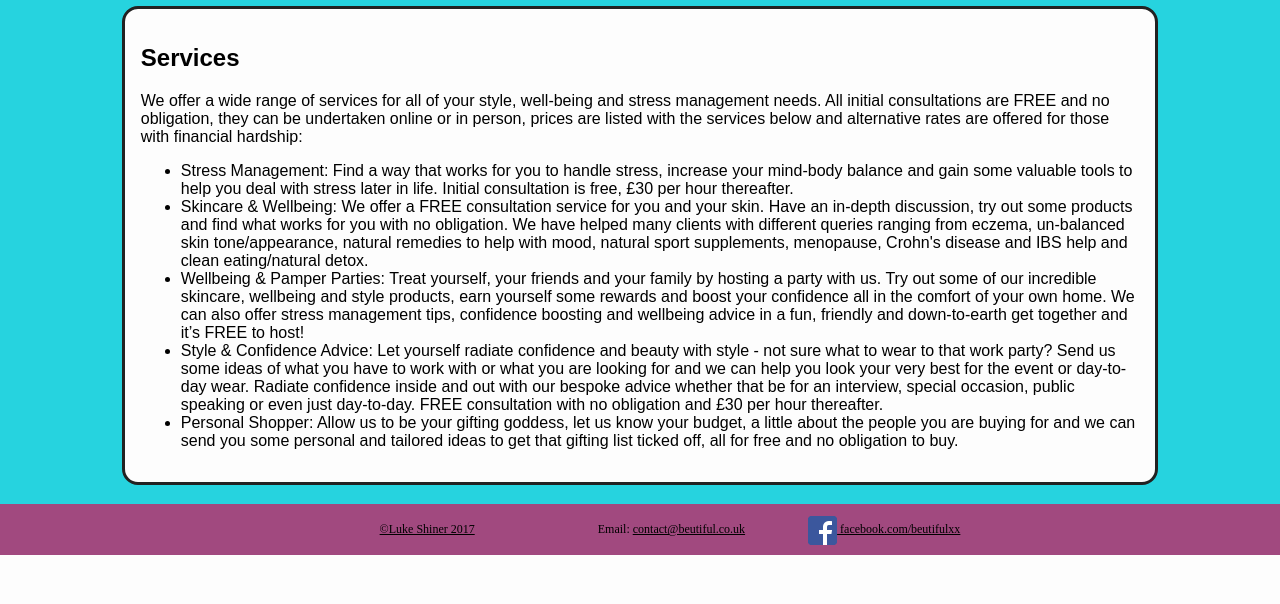
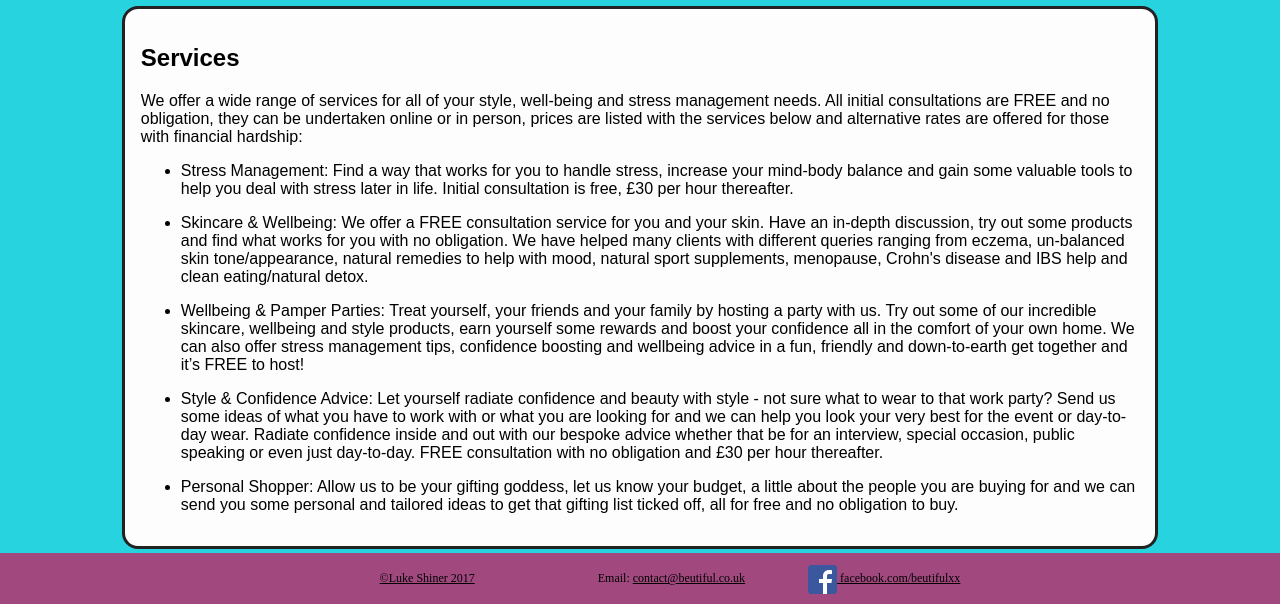
Before and after one commit to axevalley/beutiful, a Django app: page /services/ in a window 1280 px wide. Shown: the part 245-849 px from the top of the page. Before the commit the page ends 800 px from the top, so only its background shows below. Run offline with Django 3.2, Linux system fonts and the light colour scheme; some web fonts are replaced.

Commit message:
Spaces bullets on services page

```diff
--- a/beutifulhome/static/css/beutiful.css
+++ b/beutifulhome/static/css/beutiful.css
@@ -200,6 +200,10 @@ article.shoplink a p {
 	line-height: 2em;
 }
 
+.spaced li {
+	margin-top: 1em;
+}
+
 @media only screen and (max-width: 720px) {
 	.logo {
 		float: none !important;
--- a/beutifulhome/templates/beutifulhome/services.html
+++ b/beutifulhome/templates/beutifulhome/services.html
@@ -10,7 +10,7 @@
         with the services below and alternative rates are offered for those with
         financial hardship:
     </p>
-    <ul>
+    <ul class="spaced">
         <li>
             Stress Management: Find a way that works for you to handle stress,
             increase your mind-body balance and gain some valuable tools to help you
```
